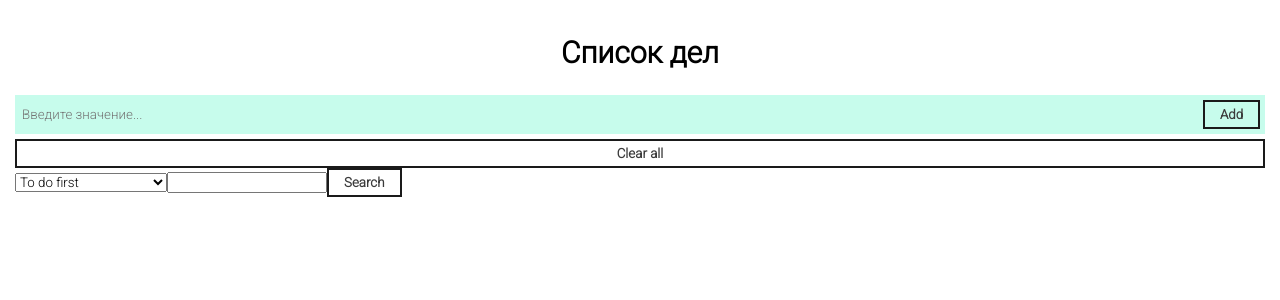
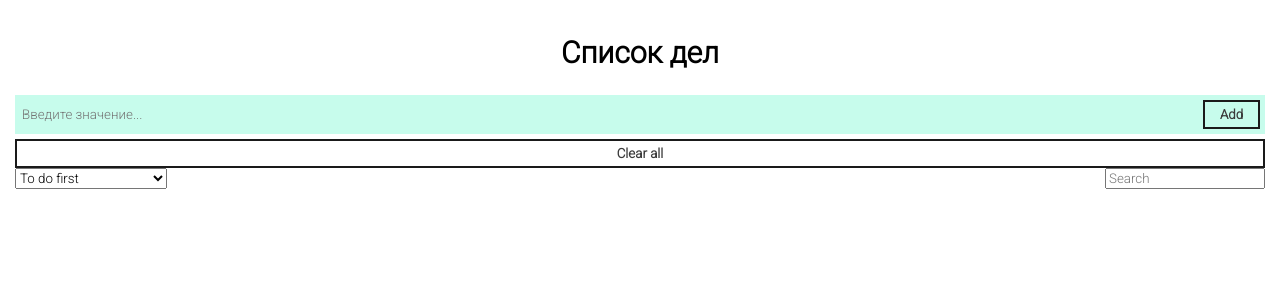
Before and after one commit to vokanev/to-do-list-react, a React (Create React App) app: page /todo/1 in a window 1280 px wide. Shown: the top 300 px of the page. Built offline with nearby package versions, Linux system fonts and the light colour scheme.

Commit message:
added search

```diff
--- a/src/App.css
+++ b/src/App.css
@@ -18,3 +18,8 @@
 
     list-style-type: none;
 }
+
+.actionsBlock {
+    display: flex;
+    justify-content: space-between;
+}
--- a/src/App.js
+++ b/src/App.js
@@ -13,7 +13,8 @@ import SortingSelector from './components/sorting_selector/SortingSelector';
 function App() {
   const [todos, dispatch] = useReducer(
       reducer,
-      JSON.parse(localStorage.getItem('todoList') || JSON.stringify([])))
+      JSON.parse(localStorage.getItem('todoList') || JSON.stringify([])));
+  const [searchPhrase, setSearchPhrase] = useState("");
 
   useEffect(
       () => {localStorage.setItem('todoList', JSON.stringify(todos))}, [todos])
@@ -30,13 +31,18 @@ function App() {
         <AddAction />
         <ActionButton onClick={clearAll}>Clear all</ActionButton>
 
-        <div>
+        <div className="actionsBlock">
           <SortingSelector />
-          <input type='text' />
-          <ActionButton>Search</ActionButton>
+          <input type='text'
+          placeholder='Search'
+          value={searchPhrase}
+          onChange={(event) => setSearchPhrase(event.target.value)}
+          />
         </div>
 
-        <ActionsList todos={ todos } />
+        <ActionsList todos={ searchPhrase ? todos.filter((todo) => {
+          return todo.task.toLowerCase().includes(searchPhrase.toLocaleLowerCase())
+        }) : todos } />
       </div>
 
     </Context.Provider>);
```
